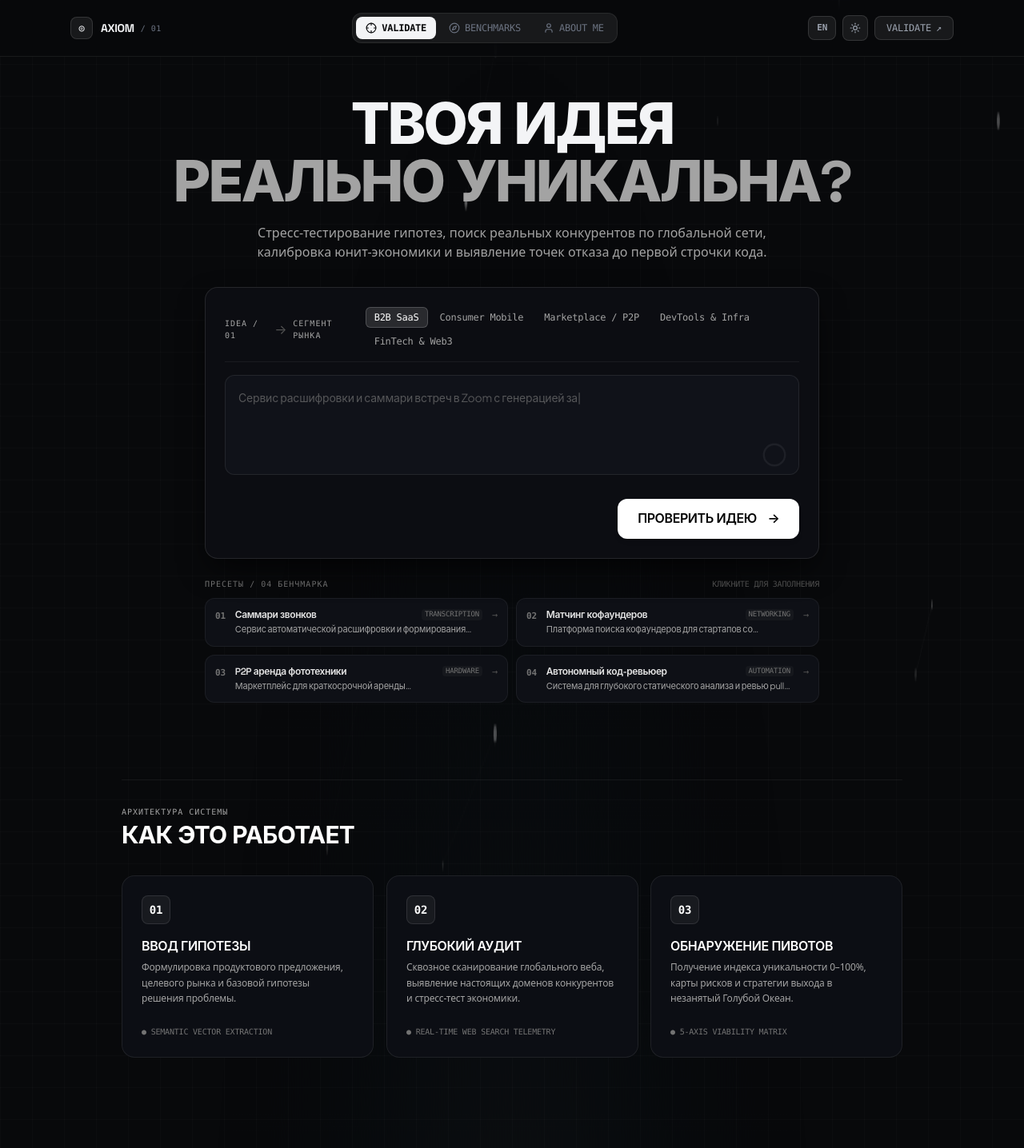
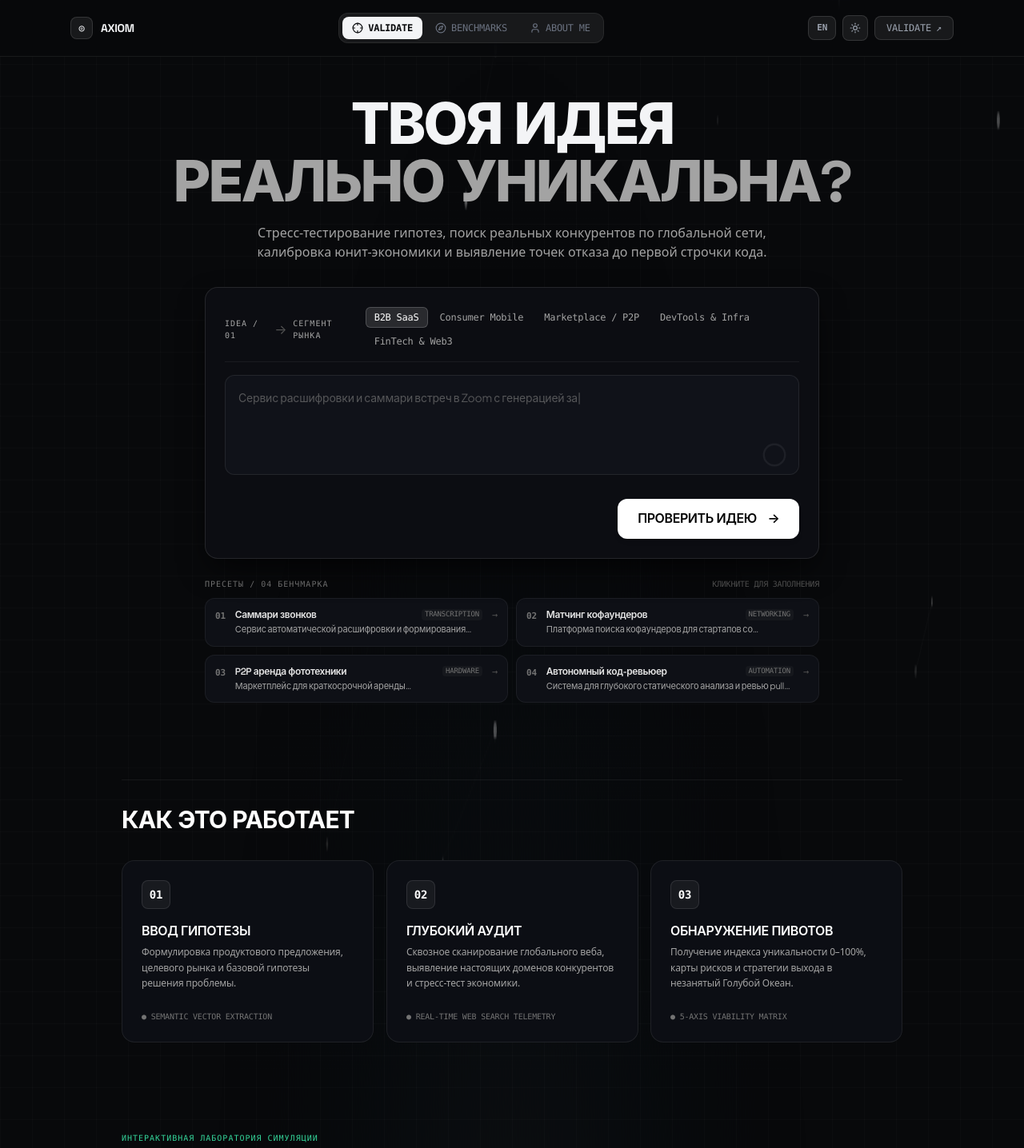
Before and after one commit to olegv768/AXIOM, a React (Vite) app: page / in a window 1280 px wide. Shown: the top 1436 px of the page at 80% size. Built offline with nearby package versions, Linux system fonts and the light colour scheme.

Commit message:
fix: remove /01 from AXIOM navbar and badge labels

```diff
--- a/src/components/analyzer/HeroInput.tsx
+++ b/src/components/analyzer/HeroInput.tsx
@@ -433,9 +433,7 @@ export const HeroInput: React.FC<HeroInputProps> = ({
       <section className="space-y-8 pt-8 border-t border-white/[0.06]">
         <div className="flex flex-col sm:flex-row items-start sm:items-end justify-between gap-4">
           <div>
-            <span className="text-[10px] font-mono uppercase tracking-widest text-neutral-400 block mb-1">
-              {t('how_label')}
-            </span>
+
             <h2 className="text-2xl sm:text-3xl font-display font-bold uppercase text-white tracking-tight">
               {t('how_title')}
             </h2>
--- a/src/components/layout/Navbar.tsx
+++ b/src/components/layout/Navbar.tsx
@@ -65,9 +65,6 @@ export const Navbar: React.FC<NavbarProps> = ({
               style={{ color: 'var(--text-primary)' }}
             >
               AXIOM
-            </span>
-            <span className="text-[10px] font-mono tracking-wider" style={{ color: 'var(--text-muted)' }}>
-              / 01
             </span>
           </div>
         </button>
--- a/src/context/translations.ts
+++ b/src/context/translations.ts
@@ -35,7 +35,7 @@ export const TRANSLATIONS = {
     footer_scroll_top: 'Наверх страницы',
 
     // HeroInput
-    hero_badge_label: 'AXIOM // ВАЛИДАТОР 01',
+    hero_badge_label: 'AXIOM // ВАЛИДАТОР',
     hero_badge_sub: 'ДВИЖОК ТЕЛЕМЕТРИИ',
     hero_headline_1: 'ТВОЯ ИДЕЯ',
     hero_headline_2: 'РЕАЛЬНО УНИКАЛЬНА?',
@@ -163,7 +163,7 @@ export const TRANSLATIONS = {
     footer_scroll_top: 'Back to top',
 
     // HeroInput
-    hero_badge_label: 'AXIOM // VALIDATOR 01',
+    hero_badge_label: 'AXIOM // VALIDATOR',
     hero_badge_sub: 'TELEMETRY ENGINE',
     hero_headline_1: 'IS YOUR IDEA',
     hero_headline_2: 'ACTUALLY UNIQUE?',
```
